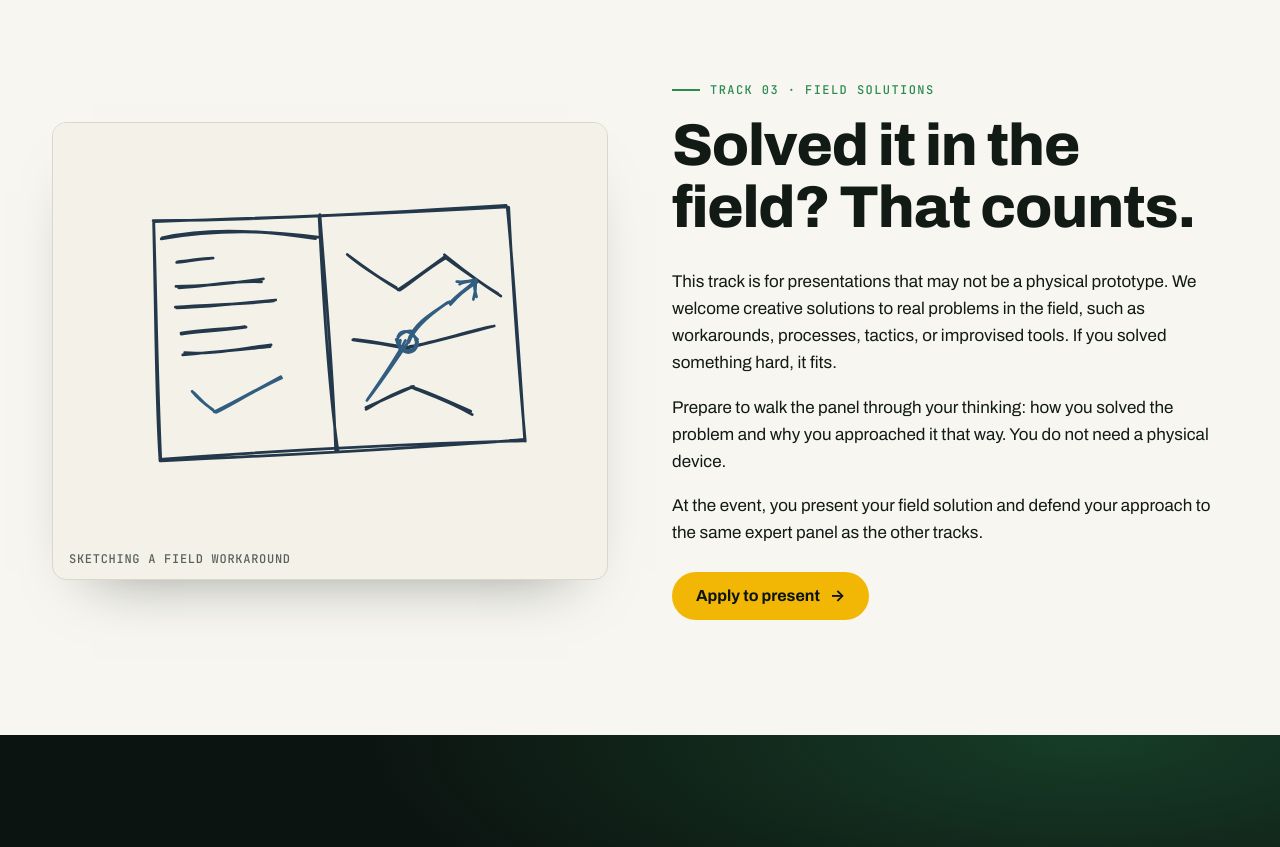
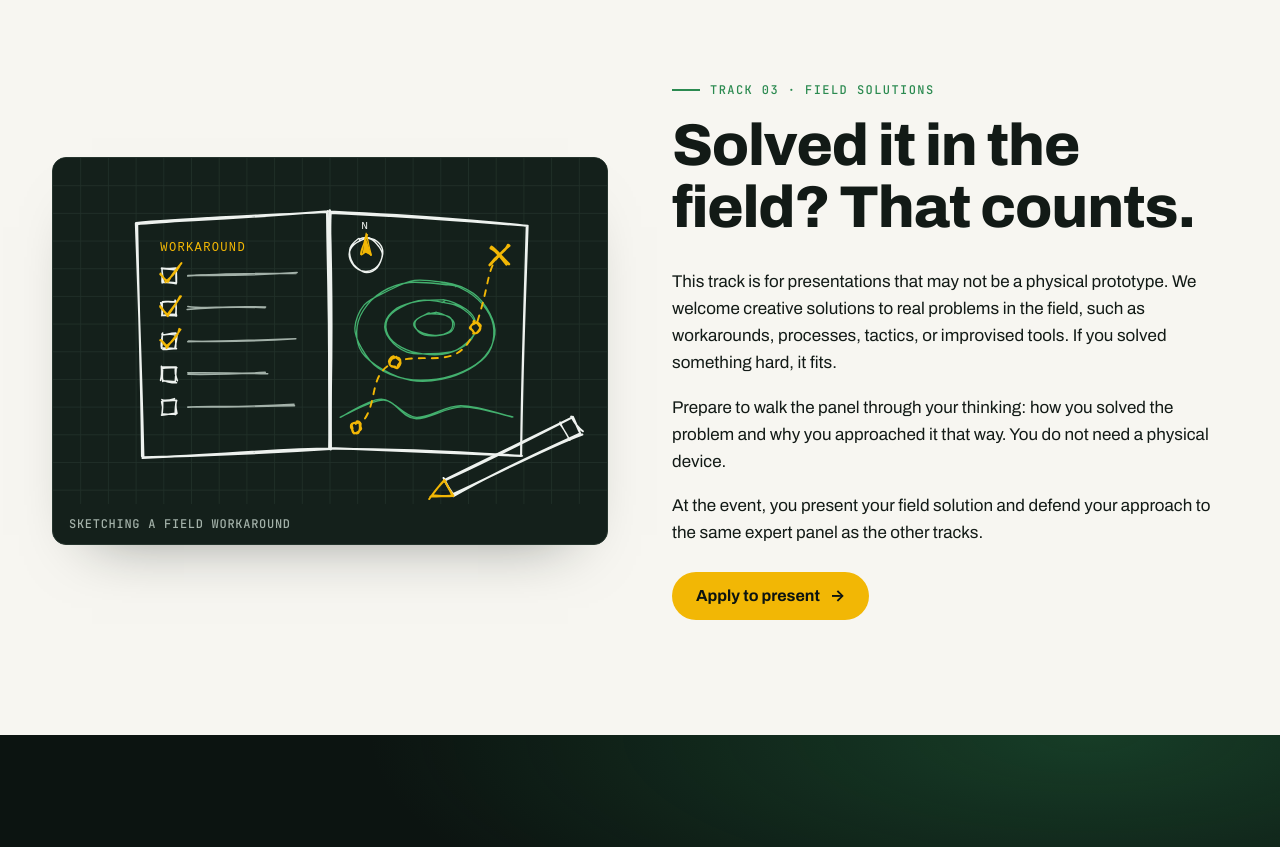
Before and after one commit to Arrowhead-Research/moonshot-rodeo, a plain HTML site: page build-sprint/index.html in a window 1280 px wide. Shown: the part 3340-4187 px from the top of the page. Drawn offline with Linux system fonts and the light colour scheme.

Commit message:
Use the new field sketch on the build sprint page
Swap the cream paper field-notebook drawing in the Field Solutions
section for the dark rough.js sketch used on the home page, show it at
its native 16:10 ratio, and drop the now-unused paper figure styles.

Co-Authored-By: Claude Opus 5.5 <noreply@anthropic.com>

```diff
--- a/build-sprint/index.html
+++ b/build-sprint/index.html
@@ -173,8 +173,6 @@ address{font-style:normal;font-size:19px;line-height:1.5;margin:0 0 18px}
 .track-card figure{margin:0;aspect-ratio:16/10;overflow:hidden;background:#1b2822}
 .track-card figure img{width:100%;height:100%;object-fit:cover;transition:transform .5s}
 .track-card:hover figure img{transform:scale(1.04)}
-.figure-paper{background:#f4f1e8!important}
-.figure-paper img{object-fit:contain!important;padding:14px}
 .track-body{padding:24px 24px 28px;display:flex;flex-direction:column;flex:1}
 .track-body p:not(.track-tag){font-size:16px;flex:1}
 .track-tag{color:var(--signal)!important;margin:0 0 10px}
@@ -338,7 +336,7 @@ address{font-style:normal;font-size:19px;line-height:1.5;margin:0 0 18px}
 .split-layout-reverse>figure{order:-1}
 .split-layout .btn{margin-top:8px}
 .split-layout .photo-frame img{aspect-ratio:4/3}
-.split-layout .figure-paper img{object-fit:contain;padding:20px;background:#f4f1e8}
+.split-layout .photo-frame-sketch img{aspect-ratio:16/10}
 
 /* Reveal on scroll */
 .js .reveal{opacity:0;transform:translateY(18px);transition:opacity .6s ease,transform .6s ease}
@@ -540,8 +538,8 @@ address{font-style:normal;font-size:19px;line-height:1.5;margin:0 0 18px}
       <p>At the event, you present your field solution and defend your approach to the same expert panel as the other tracks.</p>
       <a class="btn btn-primary" href="https://docs.google.com/forms/d/e/1FAIpQLSf_Ubf0xR1-YBlCTn87MaXaGOxG4RZdPN51F5zK_tqhxJaBOA/viewform?usp=dialog" target="_blank" rel="noopener" data-cta="field-apply">Apply to present <span aria-hidden="true">→</span></a>
     </div>
-    <figure class="photo-frame figure-paper reveal">
-      <img src="../assets/tracks/field-notebook.svg" alt="Hand-drawn field notebook with a checklist and a map showing a marked route" loading="lazy" decoding="async">
+    <figure class="photo-frame photo-frame-dark photo-frame-sketch reveal">
+      <img src="../assets/tracks/sketch-field-solutions.svg" width="640" height="400" alt="Sketch of a field notebook with a workaround checklist and a map marking a route" loading="lazy" decoding="async">
       <figcaption>Sketching a field workaround</figcaption>
     </figure>
   </div>
--- a/dist/styles.css
+++ b/dist/styles.css
@@ -146,8 +146,6 @@ address{font-style:normal;font-size:19px;line-height:1.5;margin:0 0 18px}
 .track-card figure{margin:0;aspect-ratio:16/10;overflow:hidden;background:#1b2822}
 .track-card figure img{width:100%;height:100%;object-fit:cover;transition:transform .5s}
 .track-card:hover figure img{transform:scale(1.04)}
-.figure-paper{background:#f4f1e8!important}
-.figure-paper img{object-fit:contain!important;padding:14px}
 .track-body{padding:24px 24px 28px;display:flex;flex-direction:column;flex:1}
 .track-body p:not(.track-tag){font-size:16px;flex:1}
 .track-tag{color:var(--signal)!important;margin:0 0 10px}
@@ -311,7 +309,7 @@ address{font-style:normal;font-size:19px;line-height:1.5;margin:0 0 18px}
 .split-layout-reverse>figure{order:-1}
 .split-layout .btn{margin-top:8px}
 .split-layout .photo-frame img{aspect-ratio:4/3}
-.split-layout .figure-paper img{object-fit:contain;padding:20px;background:#f4f1e8}
+.split-layout .photo-frame-sketch img{aspect-ratio:16/10}
 
 /* Reveal on scroll */
 .js .reveal{opacity:0;transform:translateY(18px);transition:opacity .6s ease,transform .6s ease}
```
Also changed, not shown: dist/build-sprint/index.html (+3 -5 lines), dist/index.html (+1 -3 lines), index.html (+1 -3 lines), src/build-sprint.html (+2 -2 lines).
